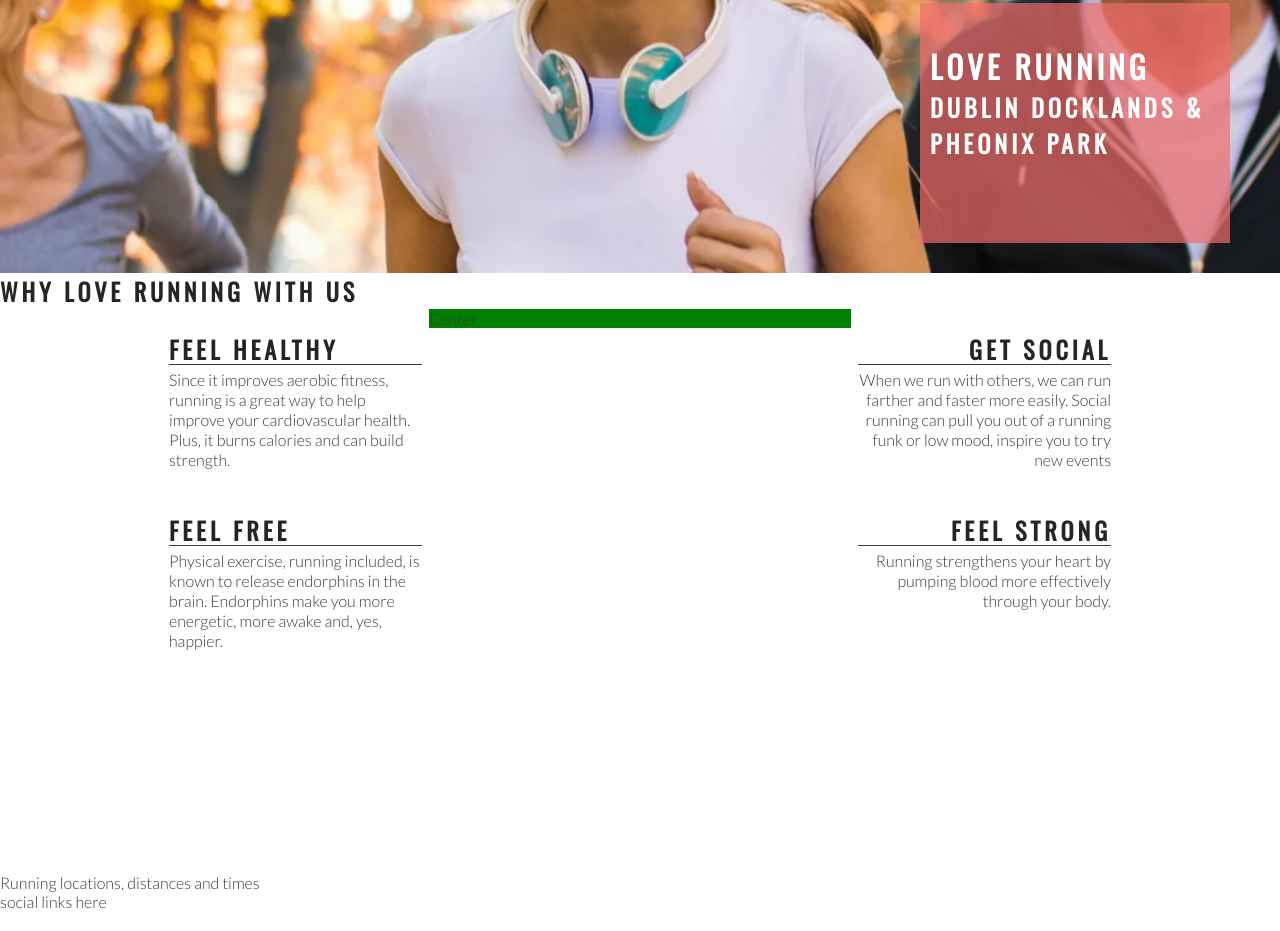
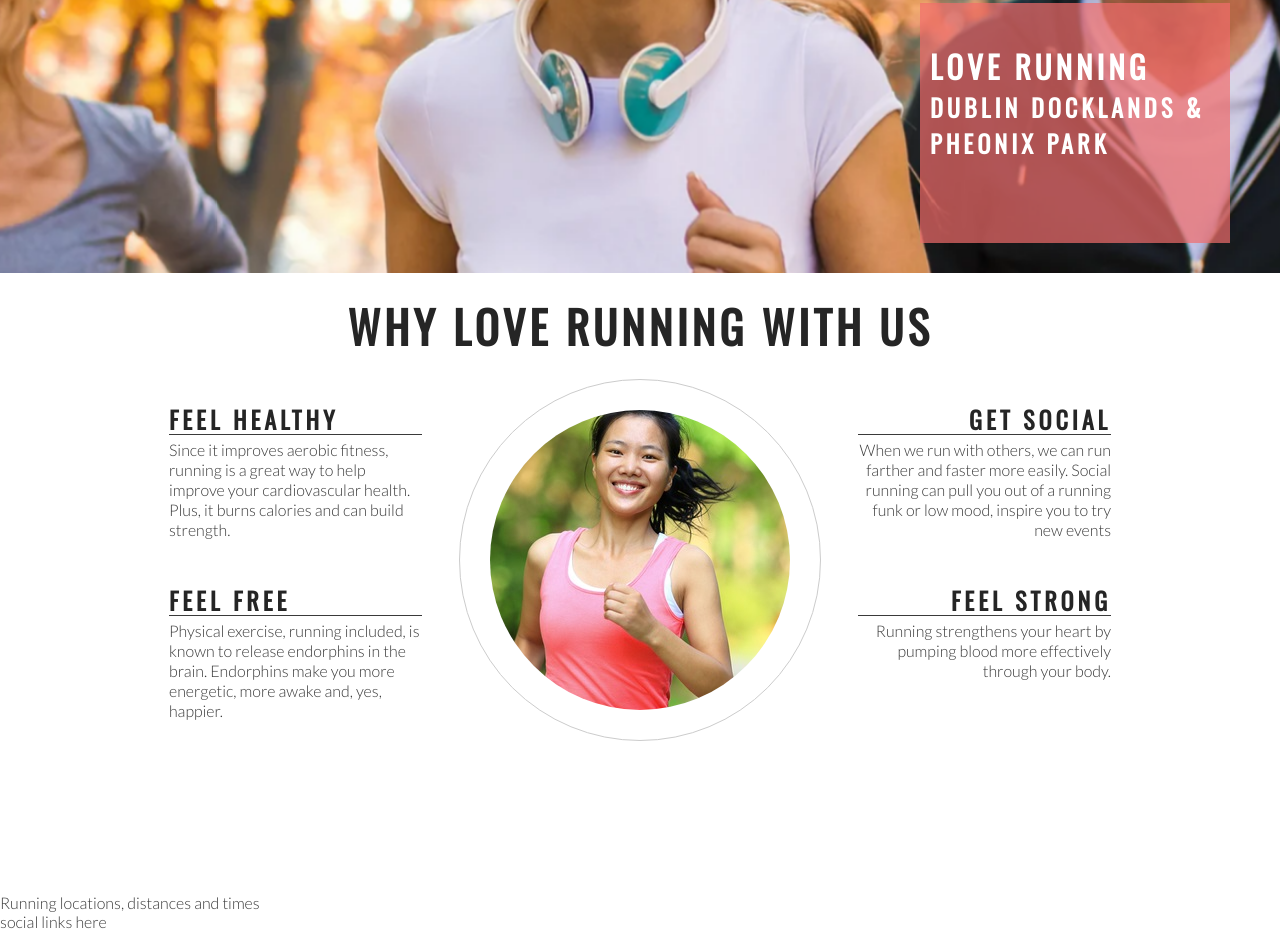
Before and after one commit to Faris-07/love-running, a plain HTML site: page index.html in a window 1280 px wide. Shown: the part 402-1333 px from the top of the page. Drawn offline with nearby package versions, Linux system fonts and the light colour scheme.

Commit message:
Add club ethos central image and style into a circle

```diff
--- a/assets/css/style.css
+++ b/assets/css/style.css
@@ -123,7 +123,6 @@ h1, h2 {
 #center-about {
     width: 33%;
     margin: 0 auto;
-    background-color: green;
 }
 
 hr {
@@ -155,3 +154,26 @@ hr {
 .right-about-heading p {
     text-align: right;
 }
+
+#welcome {
+    text-align: center;
+    margin: 20px 0;
+    font-size: 280%;
+}
+
+#circle-container {
+    width: 300px;
+    height: 300px;
+    padding: 30px;
+    border-style: solid;
+    border-color: #ccc;
+    border-width: 1px;
+    border-radius: 50%;
+    margin: 0 auto;
+}
+
+#circle-cover-bg {
+    background: url('../css/images/ethos-center-image.jpg') no-repeat center center;
+    height: 100%;
+    border-radius: 50%;
+}
--- a/index.html
+++ b/index.html
@@ -30,7 +30,7 @@
         </div>
     </section>
     <section id="club-ethos">
-        <h1>Why love running with us</h1>
+        <h2 id="welcome">Why love running with us</h2>
         <div id="left-about">
             <div class="left-about-heading">
                 <h2>Feel Healthy</h2>
@@ -63,7 +63,13 @@
                 </p>
             </div>
         </div>
-        <div id="center-about">Center</div>
+        <div id="center-about">
+            <div id="circle-container">
+                <div id="circle-cover-bg">
+
+                </div>
+            </div>
+        </div>
     </section>
     <section>
         Running locations, distances and times
```
Also changed, not shown: assets/css/images/ethos-center-image.jpg (added).
